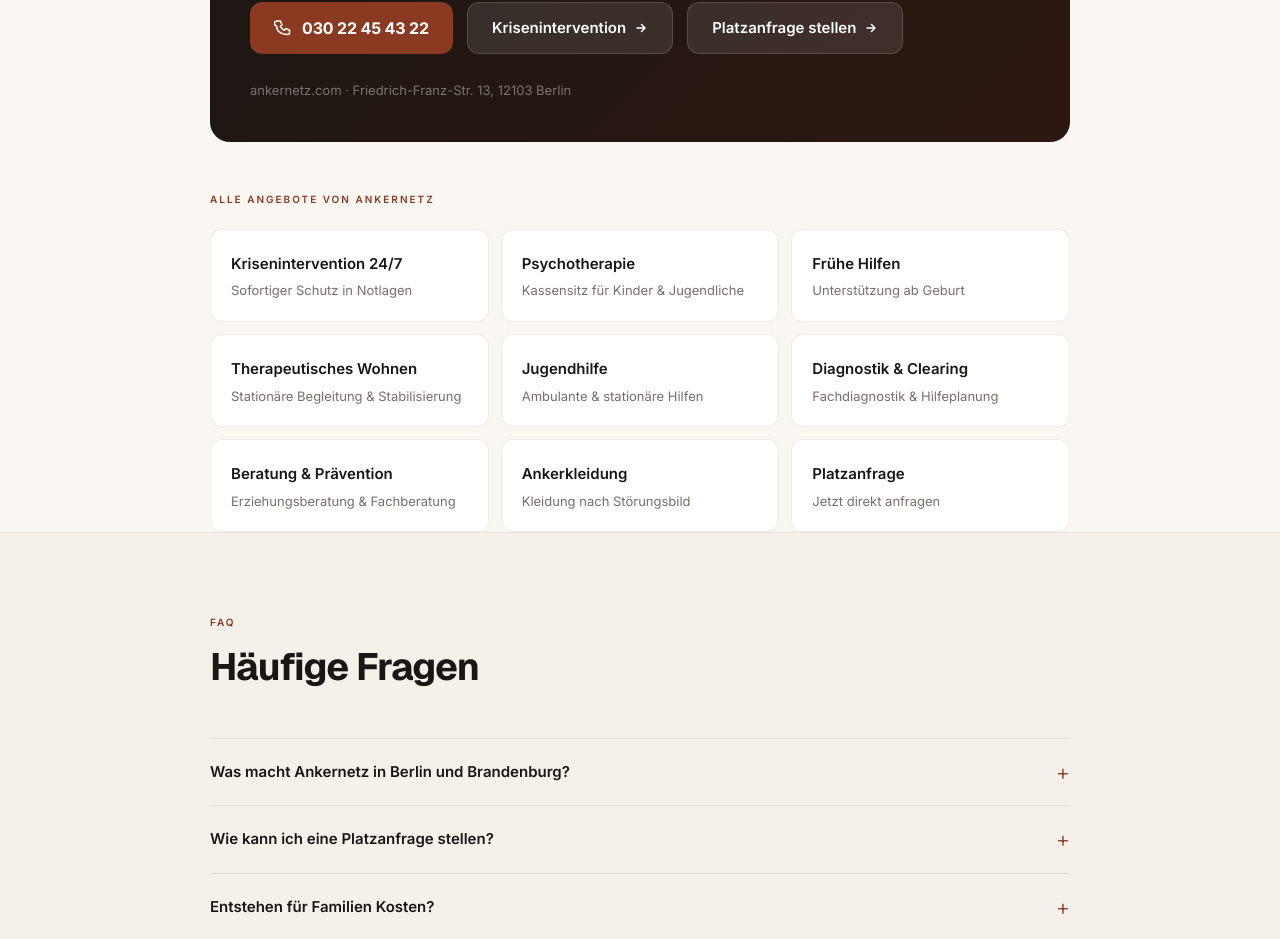
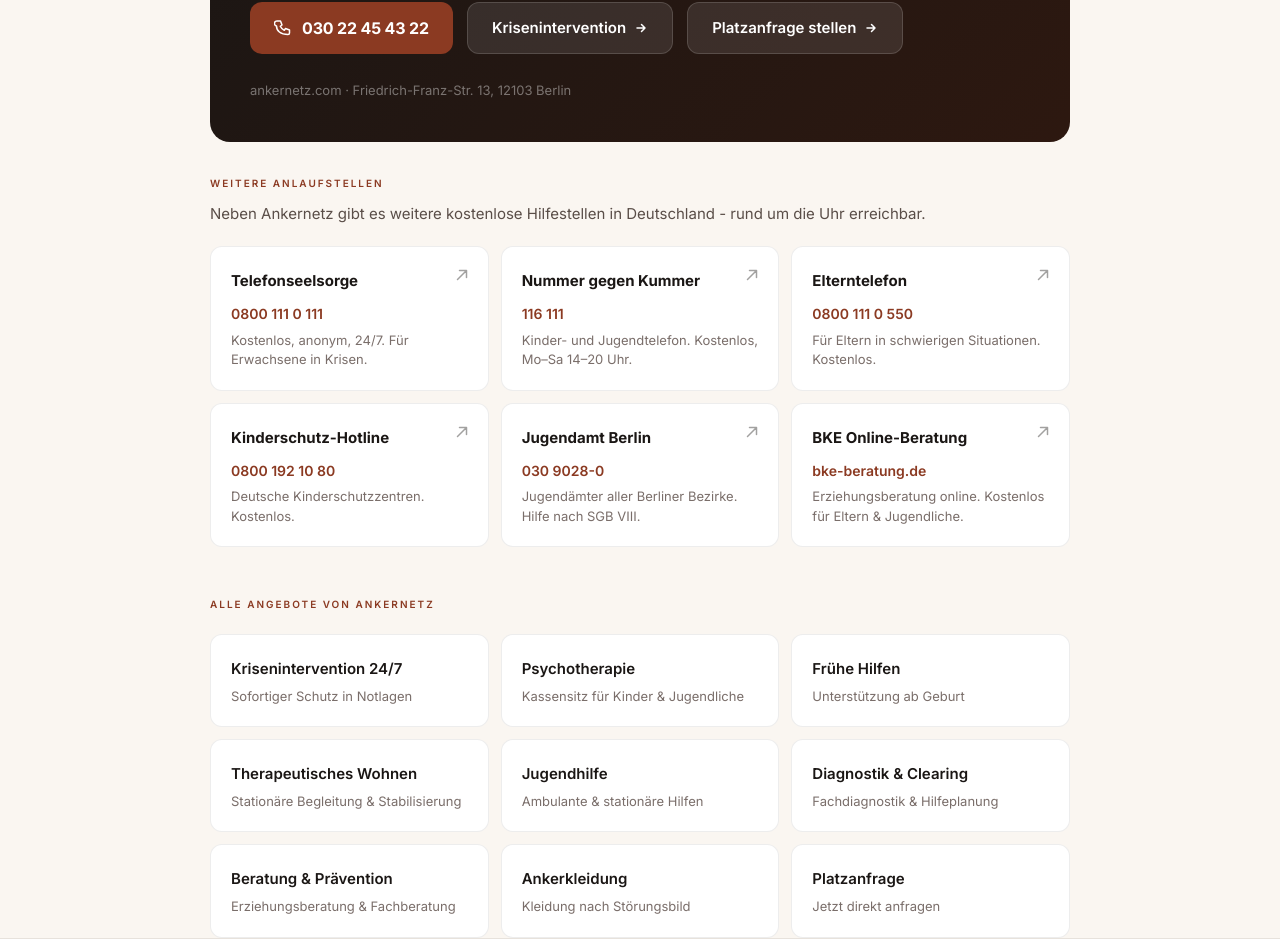
Before and after one commit to ankernetz/ankernetz, a Next.js app: page /aktuelles/kleidung-kinder-adhs-was-wirklich-hilft in a window 1280 px wide. Shown: the part 4123-5062 px from the top of the page. Built offline with nearby package versions, Linux system fonts and the light colour scheme.

Commit message:
seo: Externe Hilfestellen und Krisentelefone in Aktuelles

```diff
--- a/app/aktuelles/[slug]/page.tsx
+++ b/app/aktuelles/[slug]/page.tsx
@@ -416,6 +416,99 @@ export default async function ArticlePage({
         </div>
       </section>
 
+      {/* Externe Hilfestellen */}
+      <section style={{ padding: "2rem 1.5rem 0" }}>
+        <div style={{ maxWidth: "860px", margin: "0 auto" }}>
+          <p style={{
+            fontSize: "0.625rem", fontWeight: 600, letterSpacing: "0.2em",
+            textTransform: "uppercase", color: "#8B3A22", marginBottom: "0.25rem",
+          }}>
+            Weitere Anlaufstellen
+          </p>
+          <p style={{ fontSize: "0.9375rem", color: "#5A4E48", lineHeight: 1.7, marginBottom: "1.25rem", marginTop: "0.5rem" }}>
+            Neben Ankernetz gibt es weitere kostenlose Hilfestellen in Deutschland - rund um die Uhr erreichbar.
+          </p>
+          <div style={{ display: "grid", gridTemplateColumns: "repeat(auto-fill, minmax(260px, 1fr))", gap: "0.75rem" }}>
+            {[
+              {
+                name: "Telefonseelsorge",
+                number: "0800 111 0 111",
+                tel: "tel:08001110111",
+                desc: "Kostenlos, anonym, 24/7. Für Erwachsene in Krisen.",
+                url: "https://www.telefonseelsorge.de",
+              },
+              {
+                name: "Nummer gegen Kummer",
+                number: "116 111",
+                tel: "tel:116111",
+                desc: "Kinder- und Jugendtelefon. Kostenlos, Mo–Sa 14–20 Uhr.",
+                url: "https://www.nummergegenkummer.de",
+              },
+              {
+                name: "Elterntelefon",
+                number: "0800 111 0 550",
+                tel: "tel:08001110550",
+                desc: "Für Eltern in schwierigen Situationen. Kostenlos.",
+                url: "https://www.nummergegenkummer.de/elterntelefon",
+              },
+              {
+                name: "Kinderschutz-Hotline",
+                number: "0800 192 10 80",
+                tel: "tel:080019210080",
+                desc: "Deutsche Kinderschutzzentren. Kostenlos.",
+                url: "https://www.kinderschutzzentren.org",
+              },
+              {
+                name: "Jugendamt Berlin",
+                number: "030 9028-0",
+                tel: "tel:+4930902800",
+                desc: "Jugendämter aller Berliner Bezirke. Hilfe nach SGB VIII.",
+                url: "https://www.berlin.de/sen/jugend/",
+              },
+              {
+                name: "BKE Online-Beratung",
+                number: "bke-beratung.de",
+                tel: null,
+                desc: "Erziehungsberatung online. Kostenlos für Eltern & Jugendliche.",
+                url: "https://www.bke-beratung.de",
+              },
+            ].map((item) => (
+              <a
+                key={item.name}
+                href={item.url}
+                target="_blank"
+                rel="noopener noreferrer"
+                style={{ textDecoration: "none" }}
+                className="ext-help-card"
+              >
+                <div style={{
+                  background: "#ffffff",
+                  border: "1px solid rgba(0,0,0,0.07)",
+                  borderRadius: "12px",
+                  padding: "1.25rem",
+                  transition: "border-color 0.15s, box-shadow 0.15s",
+                }}>
+                  <div style={{ display: "flex", justifyContent: "space-between", alignItems: "flex-start", marginBottom: "0.375rem" }}>
+                    <p style={{ fontSize: "0.9375rem", fontWeight: 700, color: "#1A1614", margin: 0 }}>
+                      {item.name}
+                    </p>
+                    <svg width="12" height="12" viewBox="0 0 12 12" fill="none" style={{ flexShrink: 0, marginTop: "2px", opacity: 0.4 }}>
+                      <path d="M3.5 1.5H10.5V8.5M10.5 1.5L1.5 10.5" stroke="#1A1614" strokeWidth="1.5" strokeLinecap="round" strokeLinejoin="round"/>
+                    </svg>
+                  </div>
+                  <p style={{ fontSize: "0.875rem", fontWeight: 600, color: "#8B3A22", margin: "0 0 0.25rem" }}>
+                    {item.number}
+                  </p>
+                  <p style={{ fontSize: "0.8125rem", color: "#7A6E6A", margin: 0, lineHeight: 1.5 }}>
+                    {item.desc}
+                  </p>
+                </div>
+              </a>
+            ))}
+          </div>
+        </div>
+      </section>
+
       {/* Interne Verlinkung - Alle Angebote */}
       <section style={{ padding: "3rem 1.5rem 0" }}>
         <div style={{ maxWidth: "860px", margin: "0 auto" }}>
@@ -484,6 +577,7 @@ export default async function ArticlePage({
       <style>{`
         .related-link:hover { border-color: #8B3A22; color: #8B3A22; }
         .service-link-card div:hover { border-color: rgba(139,58,34,0.3); box-shadow: 0 4px 16px rgba(0,0,0,0.07); }
+        .ext-help-card div:hover { border-color: rgba(139,58,34,0.3); box-shadow: 0 4px 16px rgba(0,0,0,0.07); }
       `}</style>
     </main>
   );
--- a/app/aktuelles/page.tsx
+++ b/app/aktuelles/page.tsx
@@ -123,6 +123,48 @@ export default function AktuellesPage() {
                   </div>
                 </article>
               </Link>
+            ))}
+          </div>
+        </div>
+      </section>
+
+      {/* Externe Hilfestellen */}
+      <section style={{ padding: "0 1.5rem 4rem" }}>
+        <div style={{ maxWidth: "1280px", margin: "0 auto" }}>
+          <p style={{
+            fontSize: "0.625rem", fontWeight: 600, letterSpacing: "0.2em",
+            textTransform: "uppercase", color: "#8B3A22", marginBottom: "0.25rem",
+          }}>
+            Weitere Anlaufstellen in Deutschland
+          </p>
+          <p style={{ fontSize: "0.9375rem", color: "#5A4E48", lineHeight: 1.7, marginBottom: "1.25rem", marginTop: "0.5rem" }}>
+            Kostenlose Krisentelefone und Beratungsstellen - für Kinder, Jugendliche und Eltern.
+          </p>
+          <div style={{ display: "grid", gridTemplateColumns: "repeat(auto-fill, minmax(260px, 1fr))", gap: "0.875rem" }}>
+            {[
+              { name: "Telefonseelsorge", number: "0800 111 0 111", desc: "Kostenlos, anonym, 24/7. Für Erwachsene in Krisen.", url: "https://www.telefonseelsorge.de" },
+              { name: "Nummer gegen Kummer", number: "116 111", desc: "Kinder- und Jugendtelefon. Mo–Sa 14–20 Uhr.", url: "https://www.nummergegenkummer.de" },
+              { name: "Elterntelefon", number: "0800 111 0 550", desc: "Für Eltern in schwierigen Situationen. Kostenlos.", url: "https://www.nummergegenkummer.de/elterntelefon" },
+              { name: "Kinderschutz-Hotline", number: "0800 192 10 80", desc: "Deutsche Kinderschutzzentren. Kostenlos.", url: "https://www.kinderschutzzentren.org" },
+              { name: "Jugendamt Berlin", number: "030 9028-0", desc: "Jugendämter aller Berliner Bezirke. Hilfe nach SGB VIII.", url: "https://www.berlin.de/sen/jugend/" },
+              { name: "BKE Online-Beratung", number: "bke-beratung.de", desc: "Erziehungsberatung online. Kostenlos.", url: "https://www.bke-beratung.de" },
+            ].map((item) => (
+              <a key={item.name} href={item.url} target="_blank" rel="noopener noreferrer" style={{ textDecoration: "none" }} className="ext-card">
+                <div style={{
+                  background: "#ffffff", border: "1px solid rgba(0,0,0,0.07)",
+                  borderRadius: "12px", padding: "1.25rem",
+                  transition: "border-color 0.15s, box-shadow 0.15s",
+                }}>
+                  <div style={{ display: "flex", justifyContent: "space-between", alignItems: "flex-start", marginBottom: "0.25rem" }}>
+                    <p style={{ fontSize: "0.9375rem", fontWeight: 700, color: "#1A1614", margin: 0 }}>{item.name}</p>
+                    <svg width="12" height="12" viewBox="0 0 12 12" fill="none" style={{ flexShrink: 0, marginTop: "2px", opacity: 0.35 }}>
+                      <path d="M3.5 1.5H10.5V8.5M10.5 1.5L1.5 10.5" stroke="#1A1614" strokeWidth="1.5" strokeLinecap="round" strokeLinejoin="round"/>
+                    </svg>
+                  </div>
+                  <p style={{ fontSize: "0.875rem", fontWeight: 600, color: "#8B3A22", margin: "0 0 0.25rem" }}>{item.number}</p>
+                  <p style={{ fontSize: "0.8125rem", color: "#7A6E6A", margin: 0, lineHeight: 1.5 }}>{item.desc}</p>
+                </div>
+              </a>
             ))}
           </div>
         </div>
@@ -274,10 +316,8 @@ export default function AktuellesPage() {
           box-shadow: 0 8px 32px rgba(0,0,0,0.10);
           transform: translateY(-2px);
         }
-        .offer-card div:hover {
-          border-color: rgba(139,58,34,0.3);
-          box-shadow: 0 4px 16px rgba(0,0,0,0.07);
-        }
+        .offer-card div:hover { border-color: rgba(139,58,34,0.3); box-shadow: 0 4px 16px rgba(0,0,0,0.07); }
+        .ext-card div:hover { border-color: rgba(139,58,34,0.3); box-shadow: 0 4px 16px rgba(0,0,0,0.07); }
       `}</style>
     </main>
   );
```
